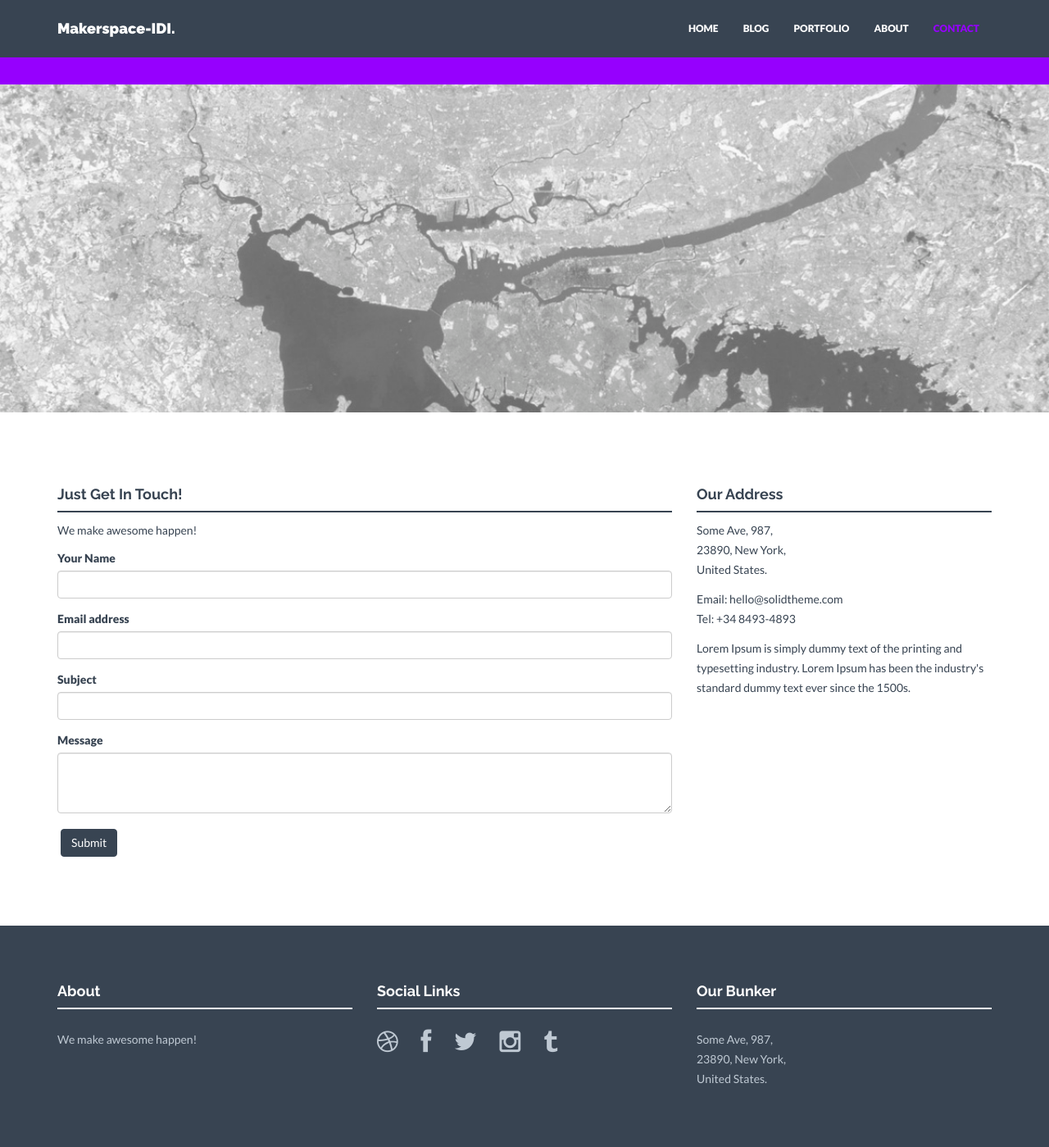
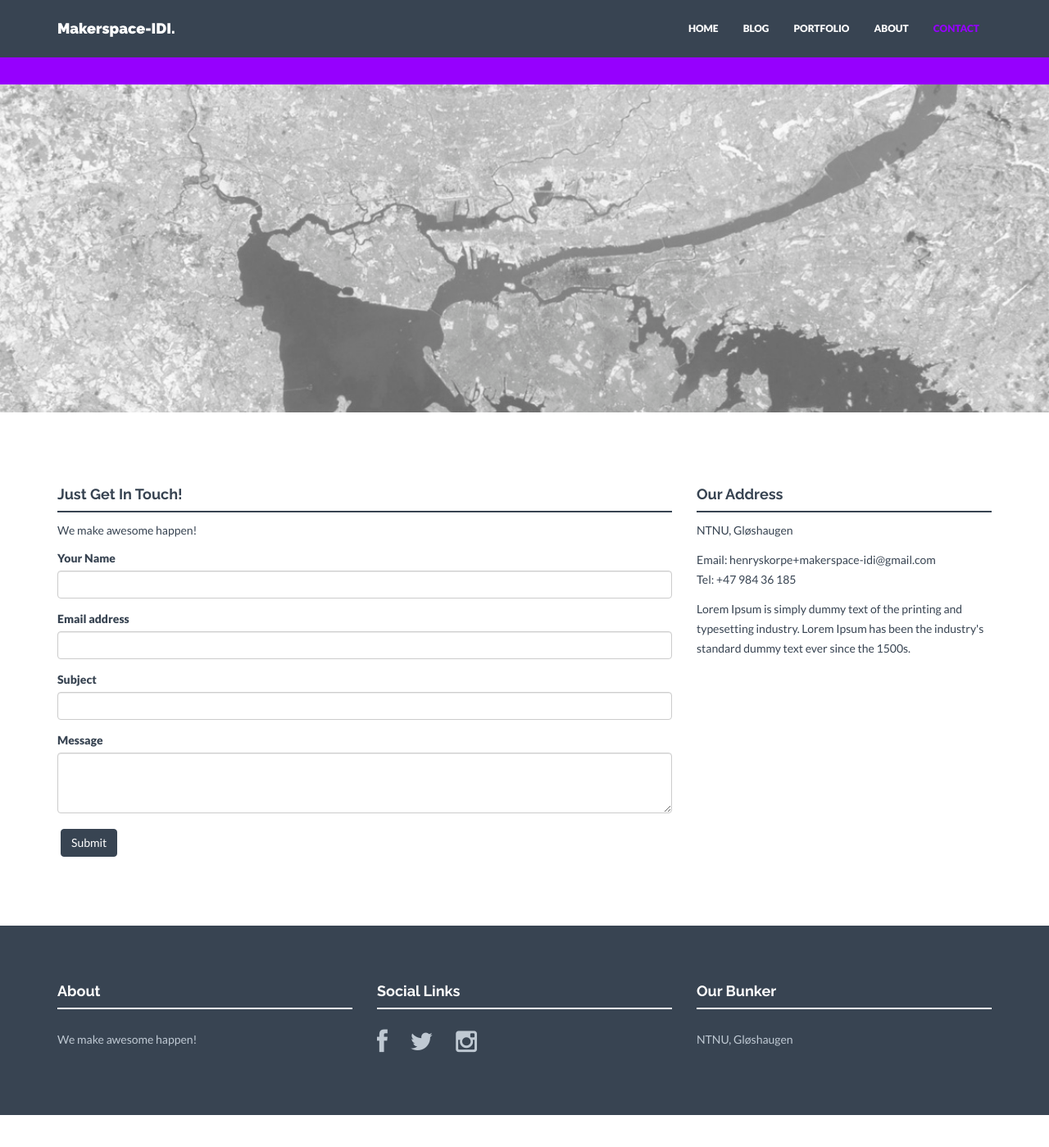
Before and after one commit to Makerspace-IDI/Makerspace-IDI.github.io, a Jekyll site: the page built from contact.html, in a window 1280 px wide and 1400 px high, scrolled down 63 px. Shown: the whole window at 82% size. Built offline with Jekyll 4.4.1, drawn with Linux system fonts in a browser that asks for light colours; nearby versions of some CDN libraries; after the commit the page ends 1423 px from its top, so only the background shows below that.

```diff
--- a/_config.yml
+++ b/_config.yml
@@ -26,25 +26,23 @@ colors:  #in hex code if not noted else
 
 # Social networks usernames. Many more available: google-plus, flickr, linkedin, etc). Shown in footer.
 social:
-  - title: dribbble
-    url:
+  # - title: dribbble
+  #   url:
   - title: facebook
     url:
   - title: twitter
     url:
   - title: instagram
     url:
-  - title: tumblr
-    url:
+  # - title: tumblr
+  #   url:
 
 # Postal address (add as many lines as necessary). Shown in footer and on Contact page.
 address:
   - lines:
-    - Some Ave, 987,
-    - 23890, New York,
-    - United States.
-email: hello@solidtheme.com
-tel: +34 8493-4893
+    - NTNU, Gløshaugen
+email: henryskorpe+makerspace-idi@gmail.com
+tel: +47 984 36 185
 
 
 ### GENERAL DATA FOR VARIOUS LOCATIONS ###
@@ -112,7 +110,7 @@ members:
   - name: Uyen Dan Nguyen (Mimi)
     position: position
     text: Lorem Ipsum is simply dummy text of the printing and typesetting industry.
-    img: anonym_f.jpg
+    img: mimi.jpg
 
 # Clients information. Shown on Home and About pages.
 clients:
```
Also changed, not shown: assets/img/members/mimi.jpg (added).
